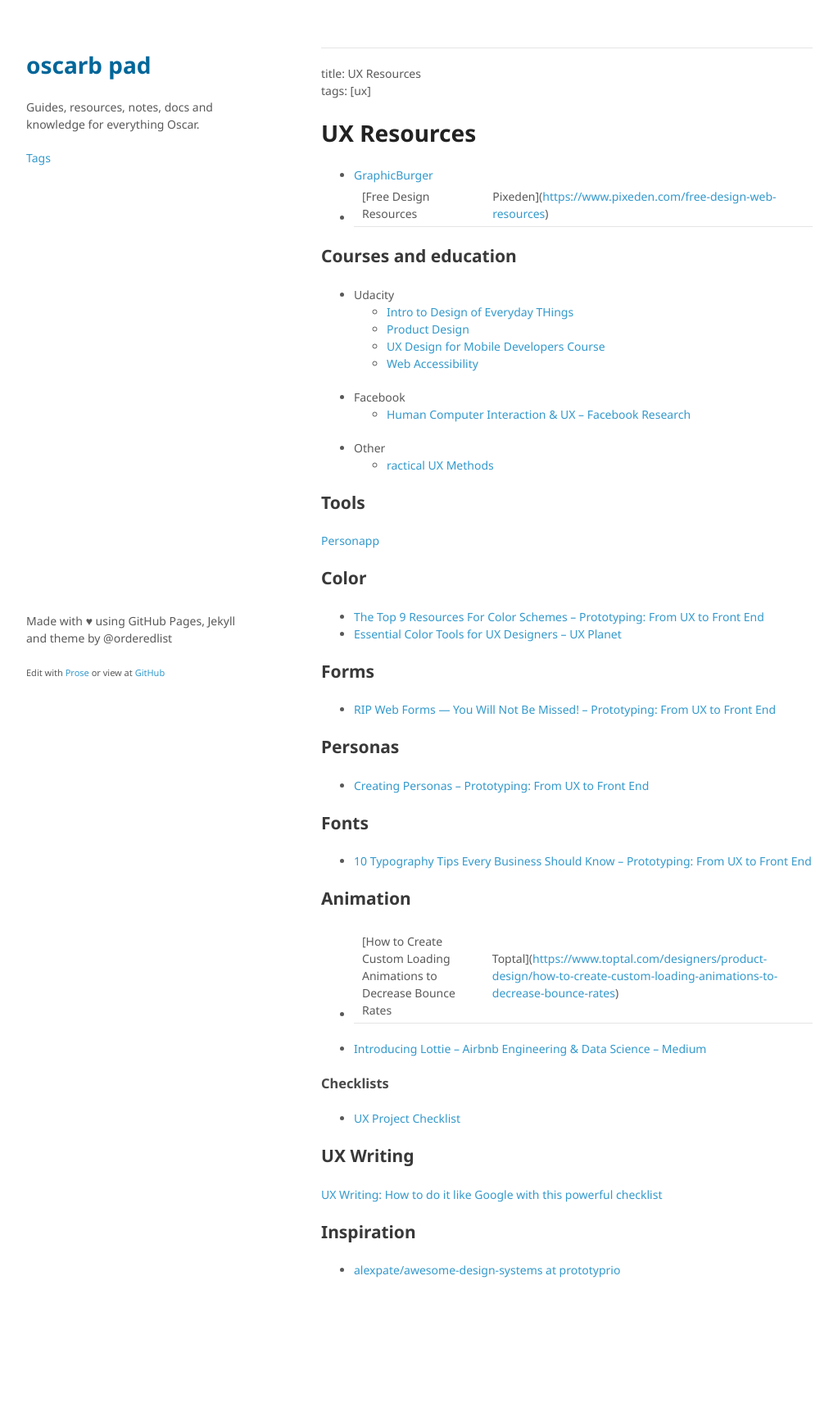
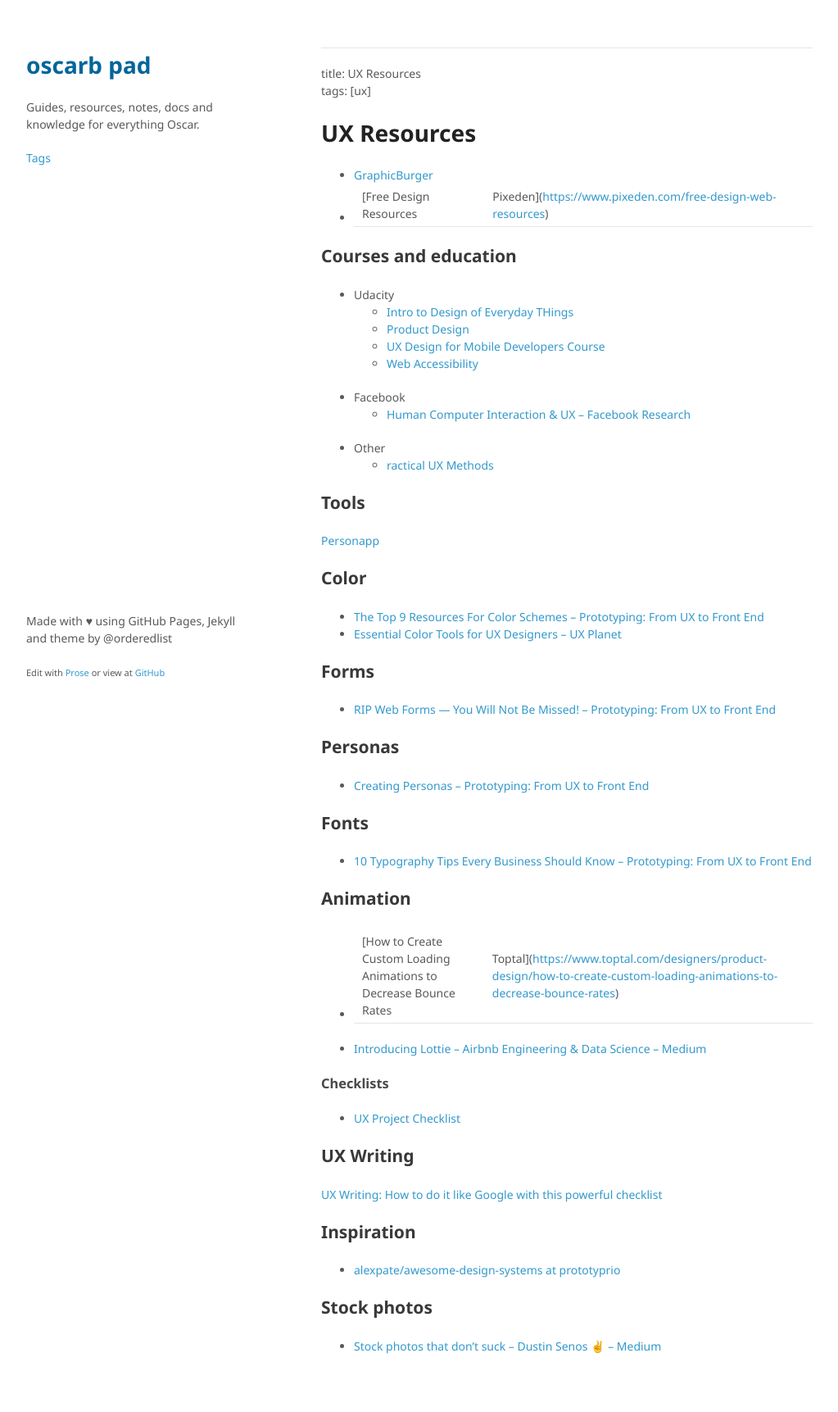
Before and after one commit to oscarb/pad, a Jekyll site: the page built from _docs/ux-resources.md, in a window 1280 px wide. Shown: the whole page at 82% size, without its empty margins (128-1151 px from the left). Built offline with Jekyll 4.4.1, drawn with Linux system fonts in a browser that asks for light colours; some web fonts are replaced; before the commit the page ends 1630 px from its top, so only the background shows below that.

Commit message:
Update ux-resources.md

```diff
--- a/_docs/ux-resources.md
+++ b/_docs/ux-resources.md
@@ -57,3 +57,7 @@ tags: [ux]
 ## Inspiration
 
 * [alexpate/awesome-design-systems at prototyprio](https://github.com/alexpate/awesome-design-systems?ref=prototyprio&utm_source=prototypr_newsletter&utm_medium=email&utm_campaign=airbnbs_lottie_put_to_the_test_and_awesome_design_systems&utm_term=2017-06-09)
+
+## Stock photos
+
+* [Stock photos that don’t suck – Dustin Senos ✌️ – Medium](https://medium.com/@dustin/stock-photos-that-dont-suck-62ae4bcbe01b)
```
